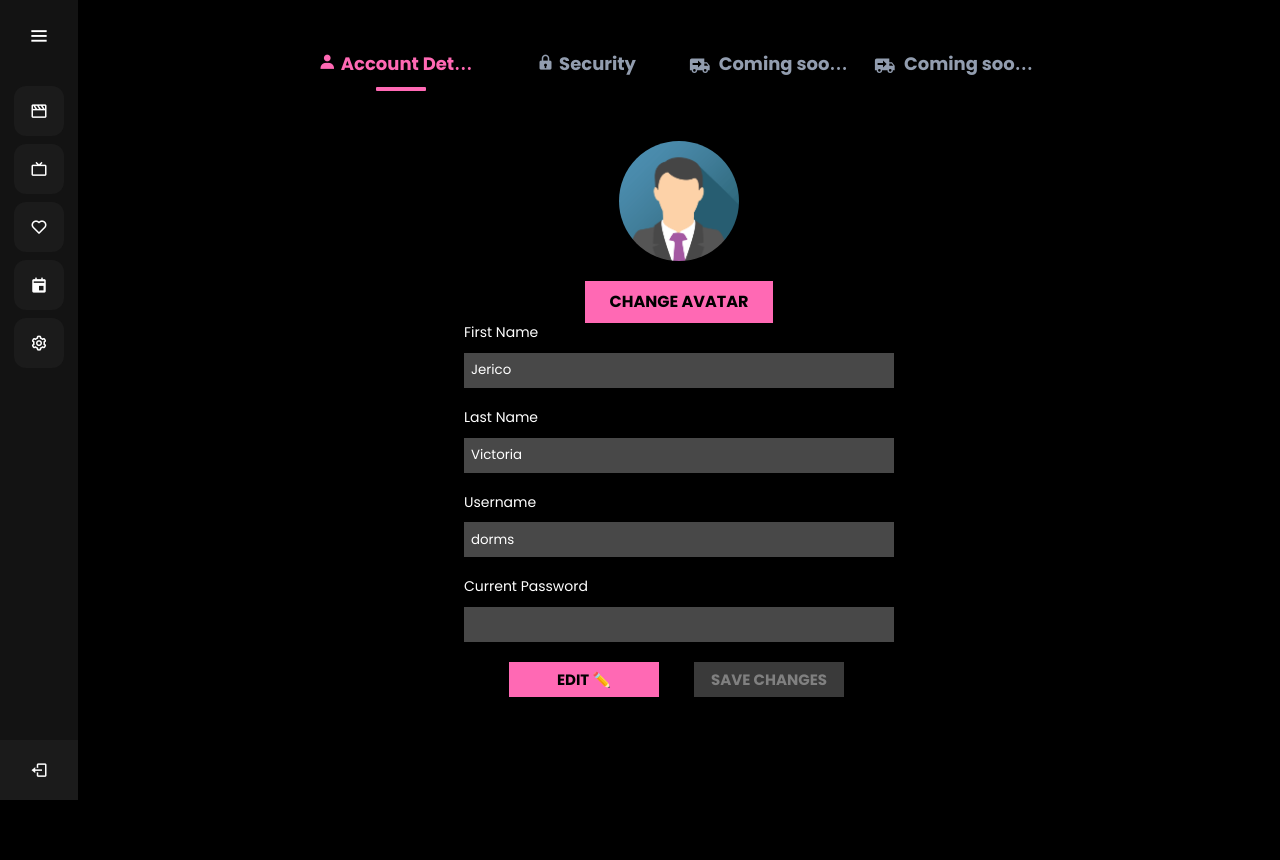
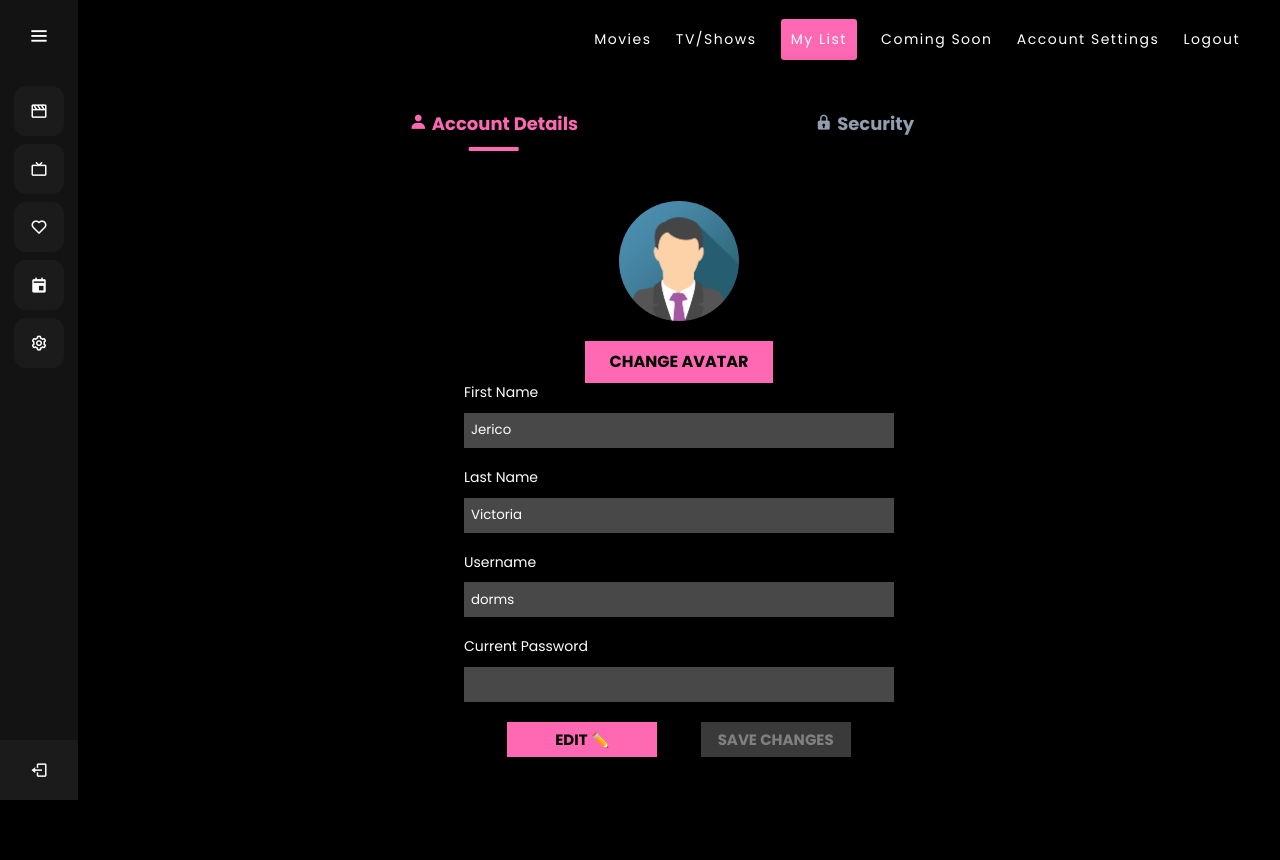
Before and after one commit to dormammuuuuu/webdev_webflix, a PHP site: page /account.php in a window 1280 px wide. Before the commit the page ends 800 px from the top, so only its background shows below. Run offline with PHP 8.4, Linux system fonts and the light colour scheme; a user stored in the database is signed in; data comes from the database, SQL or seed files in the repository.

Commit message:
Responsive

```diff
--- a/public/account.php
+++ b/public/account.php
@@ -44,21 +44,21 @@
                     </a>
                     <span class="tooltip">Movies</span>
                 </li>
-                <li id="series-button">
+                <li class="series-button">
                     <a href="#">
                         <i class='bx bx-tv'></i>
                         <span class="links_name">TV/Shows</span>
                     </a>
                     <span class="tooltip">TV/Shows</span>
                 </li>
-                <li id="favorite-button">
+                <li class="favorite-button">
                     <a href="#">
                         <i class='bx bx-heart'></i>
                         <span class="links_name">My List</span>
                     </a>
                     <span class="tooltip">My List</span>
                 </li>
-                <li id="soon-button">
+                <li class="soon-button">
                     <a href="#">
                         <i class='bx bxs-calendar-event'></i>
                         <span class="links_name">Coming Soon</span>
@@ -84,6 +84,24 @@
                 </li>
             </ul>
         </div>
+        <nav>
+            <div>
+                <p><i class="brand fas fa-play-circle"></i></p>
+            </div>
+            <ul class="nav-menu">
+                <li><a class="nav-link" href="home.php">Movies</a></li>
+                <li class="series-button"><a class="nav-link" href="#">TV/Shows</a></li>
+                <li class="list-button"><a class="nav-link" href="#">My List</a></li>
+                <li class="soon-button"><a class="nav-link" href="#">Coming Soon</a></li>
+                <li><a class="nav-link" href="account.php">Account Settings</a></li>
+                <li><span class="nav-link log_out" >Logout</span></li>
+            </ul>
+            <div class="hamburger">
+                <span class="bar"></span>
+                <span class="bar"></span>
+                <span class="bar"></span>
+            </div>
+        </nav>
         <section class="home-section">
             <div class="tabs">
                 <input type="radio" id="tab1" name="tab-control" checked>
@@ -103,22 +121,6 @@
                             <br><span>Security</span>
                         </label>
                     </li>
-                    <li title="Coming soon...">
-                        <label for="tab3" role="button">
-                            <svg viewBox="0 0 24 24">
-                                <path d="M3,4A2,2 0 0,0 1,6V17H3A3,3 0 0,0 6,20A3,3 0 0,0 9,17H15A3,3 0 0,0 18,20A3,3 0 0,0 21,17H23V12L20,8H17V4M10,6L14,10L10,14V11H4V9H10M17,9.5H19.5L21.47,12H17M6,15.5A1.5,1.5 0 0,1 7.5,17A1.5,1.5 0 0,1 6,18.5A1.5,1.5 0 0,1 4.5,17A1.5,1.5 0 0,1 6,15.5M18,15.5A1.5,1.5 0 0,1 19.5,17A1.5,1.5 0 0,1 18,18.5A1.5,1.5 0 0,1 16.5,17A1.5,1.5 0 0,1 18,15.5Z" />
-                            </svg>
-                            <br><span>Coming soon...</span>
-                        </label>
-                    </li>
-                    <li title="Coming soon...">
-                        <label for="tab4" role="button">
-                            <svg viewBox="0 0 24 24">
-                                <path d="M3,4A2,2 0 0,0 1,6V17H3A3,3 0 0,0 6,20A3,3 0 0,0 9,17H15A3,3 0 0,0 18,20A3,3 0 0,0 21,17H23V12L20,8H17V4M10,6L14,10L10,14V11H4V9H10M17,9.5H19.5L21.47,12H17M6,15.5A1.5,1.5 0 0,1 7.5,17A1.5,1.5 0 0,1 6,18.5A1.5,1.5 0 0,1 4.5,17A1.5,1.5 0 0,1 6,15.5M18,15.5A1.5,1.5 0 0,1 19.5,17A1.5,1.5 0 0,1 18,18.5A1.5,1.5 0 0,1 16.5,17A1.5,1.5 0 0,1 18,15.5Z" />
-                            </svg>
-                            <br><span>Coming soon...</span>
-                        </label>
-                    </li>
                 </ul>
                 <div class="slider">
                     <div class="indicator"></div>
@@ -131,7 +133,7 @@
                                 <input type="file" accept="image/*" id="upload" hidden />
                                 <label for="upload" id="changeAvatarBtn"> CHANGE AVATAR </label>
                             </div>
-                            <div>
+                            <div class="account-information">
                                 <span class="input-labels"> First Name </span>
                                 <input type="text" id="first-name" class="input-boxes account" name="firstname" value="<?php echo $account['firstName'] ?>" disabled>
                                 <span class="input-labels"> Last Name </span>
@@ -143,8 +145,11 @@
                                 <div id="errorMsgDiv">
                                     <p id="errorMsg"></p>
                                 </div>
-                                <button id="save-account-details" disabled> <strong> SAVE CHANGES </strong> </button>
-                                <button type="button" id="editBtn">EDIT ✏️ </button>
+                                <div class="edit-button-container">
+                                    <button type="button" id="editBtn">EDIT ✏️ </button>
+                                    <button id="save-account-details" disabled> <strong> SAVE CHANGES </strong> </button>
+                                </div>
+
                             </div>
                         </div>
                     </section>
@@ -159,16 +164,10 @@
                         <div id="errorMsgDiv">
                             <p id="errorMsg2"></p>
                         </div>
-                        <button id="save-password" disabled> <strong> SAVE CHANGES </strong> </button>
-                        <button type="button" id="editBtn2">EDIT ✏️ </button>
-                    </section>
-                    <section>
-                        <h2>Shipping</h2>
-                        Lorem ipsum dolor sit amet, consectetur adipisicing elit. Quam nemo ducimus eius, magnam error quisquam sunt voluptate labore, excepturi numquam! Alias libero optio sed harum debitis! Veniam, quia in eum.
-                    </section>
-                    <section>
-                        <h2>Returns</h2>
-                        Lorem ipsum dolor sit amet, consectetur adipisicing elit. Ipsa dicta vero rerum? Eaque repudiandae architecto libero reprehenderit aliquam magnam ratione quidem? Nobis doloribus molestiae enim deserunt necessitatibus eaque quidem incidunt.
+                        <div class="edit-button-container">
+                            <button type="button" id="editBtn2">EDIT ✏️ </button>
+                            <button id="save-password" disabled> <strong> SAVE CHANGES </strong> </button>
+                        </div>
                     </section>
                 </div>
             </div>
@@ -179,6 +178,8 @@
         <script src="https://code.jquery.com/jquery-3.6.0.js" integrity="sha256-H+K7U5CnXl1h5ywQfKtSj8PCmoN9aaq30gDh27Xc0jk=" crossorigin="anonymous"></script>
         <script src="script/sidebar.js"></script>
         <script src="script/account.js"></script>
+        <script src="script/navbar.js"></script>
+
 </body>
 
 </html>
--- a/public/php-scripts/fetch-data.php
+++ b/public/php-scripts/fetch-data.php
@@ -57,7 +57,7 @@
                     <div class="loader three"></div>
                 </div>
             </div>
-            <div class="modal-container" '; if($fetch == "series"){ echo'style="height: 100vh"';} echo'>
+            <div class="modal-container" '; if($fetch == "series"){ echo'style="height: 99vh"';} echo'>
                 <div class="modal-main">
                     <div class="modal-thumb-play">
                         <img id="modal-movie-thumbnail" src="'.$thumbnail.'"class="modal-thumbnail" alt="">
--- a/public/php-scripts/fetch-series.php
+++ b/public/php-scripts/fetch-series.php
@@ -17,7 +17,7 @@
             $fave = $conn->query($fave_query) or die ($conn->error);
             $fave_selected = $fave->fetch_assoc();
             echo'
-            <div class="thumbnail-container '.$row['series_category'].'" data-movie="'.$row['series_id'].'" data-title="'.$row['series_title'].'" id="movie'.$row['series_id'].'">
+            <div class="thumbnail-container '.$row['series_category'].'" data-movie="'.$row['series_id'].'" data-title="'.$row['series_title'].'">
                 <img class="thumbnail" src="'.$row['series_thumbnail'].'">
                 <div class="thumbnail-description">
                     <div>
--- a/public/script/account.js
+++ b/public/script/account.js
@@ -179,15 +179,15 @@ $('#save-password').click(function (e) {
     });
 });
 
-$('#series-button').click(function(){
+$('.series-button').click(function(){
     window.location.href = "home.php?load=series"
 })
 
-$('#favorite-button').click(function(){
+$('.favorite-button').click(function(){
     window.location.href = "home.php?load=favorite"
 })
 
-$('#soon-button').click(function(){
+$('.soon-button').click(function(){
     window.location.href = "home.php?load=coming-soon"
 })
 
--- a/public/styles/account.css
+++ b/public/styles/account.css
@@ -146,7 +146,7 @@ body {
 }
 
 .input-boxes {
-    width: 430px;
+    min-width: 430px;
     height:35px;
     border: 0px;
 	display: block;
@@ -158,6 +158,11 @@ body {
     color: white;
 }
 
+.edit-button-container{
+  display: flex;
+  justify-content: space-evenly;
+}
+
 #save-account-details, #save-password {
     background-color: #FF69B4;
     font-size: 15px;
@@ -166,8 +171,6 @@ body {
     border: 0px;
     cursor: pointer;
     display: block;
-    margin: auto;
-    margin: 0px 0px 0px 230px;
 }
 
 #save-account-details:hover, #save-password:hover {
@@ -191,7 +194,6 @@ body {
     border: 0px;
     cursor: pointer;
     display: block;
-    margin: -35px 0px 0px 45px;
 }
 
 #editBtn:hover, #editBtn2:hover {
@@ -243,4 +245,14 @@ input:focus {
   top: 0;
   left: 0;
   width: 100%;
+}
+
+@media (max-width: 500px) {
+  .account-details{
+    align-items: center;
   }
+
+  .input-boxes{
+    min-width: 300px;
+  }
+}
--- a/public/styles/tabs.css
+++ b/public/styles/tabs.css
@@ -156,7 +156,7 @@
 }
 
 .tabs input[name=tab-control]:nth-of-type(1):checked~.slider {
-	transform: translateX(0%);
+	transform: translateX(50%);
 }
 
 .tabs input[name=tab-control]:nth-of-type(1):checked~.content>section:nth-child(1) {
@@ -179,7 +179,7 @@
 }
 
 .tabs input[name=tab-control]:nth-of-type(2):checked~.slider {
-	transform: translateX(100%);
+	transform: translateX(250%);
 }
 
 .tabs input[name=tab-control]:nth-of-type(2):checked~.content>section:nth-child(2) {
--- a/public/styles/toast.css
+++ b/public/styles/toast.css
@@ -1,6 +1,6 @@
 .toast{
     position: absolute;
-    z-index: 10;
+    z-index: 50;
     top: 3em;
     left: 50%;
     transform: translateX(-50%);
```
Also changed, not shown: public/home.php (+8 -8 lines), public/script/homepage.js (+4 -4 lines), public/styles/home.css (+44 -7 lines).
